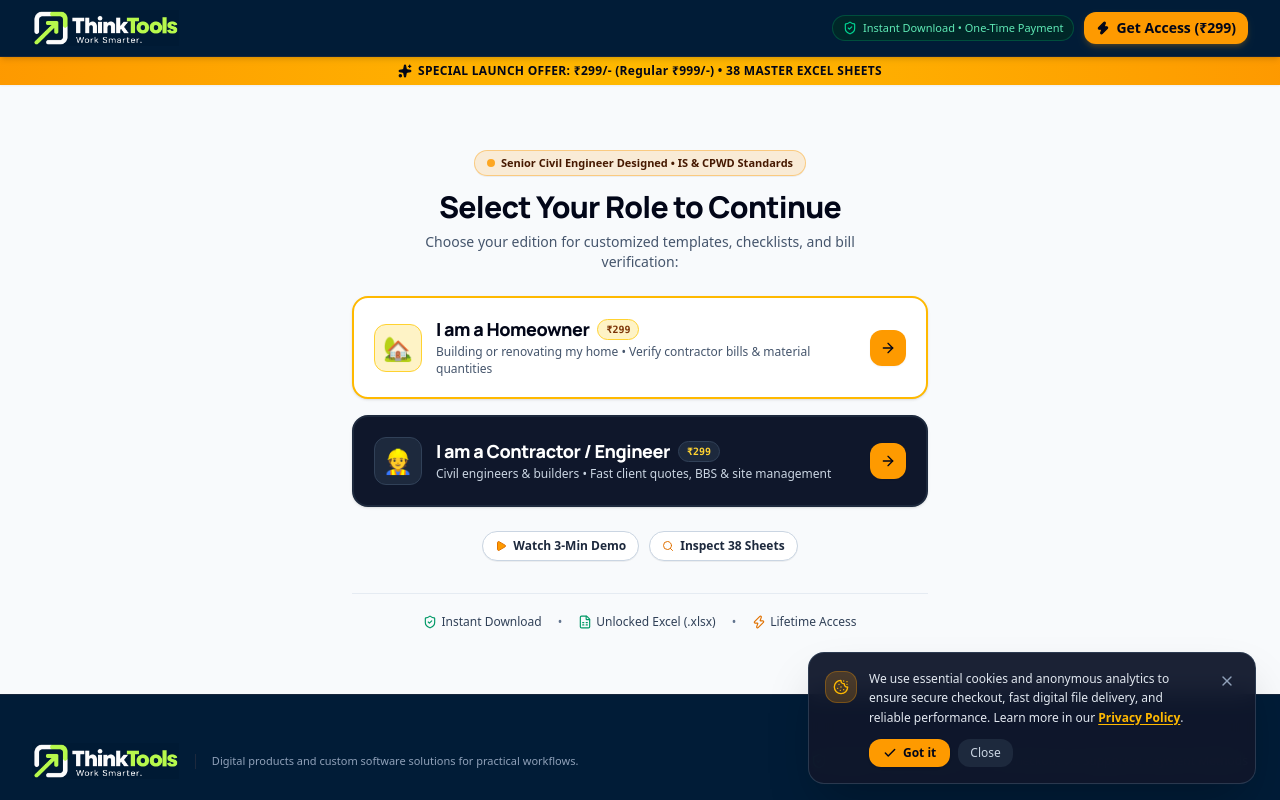
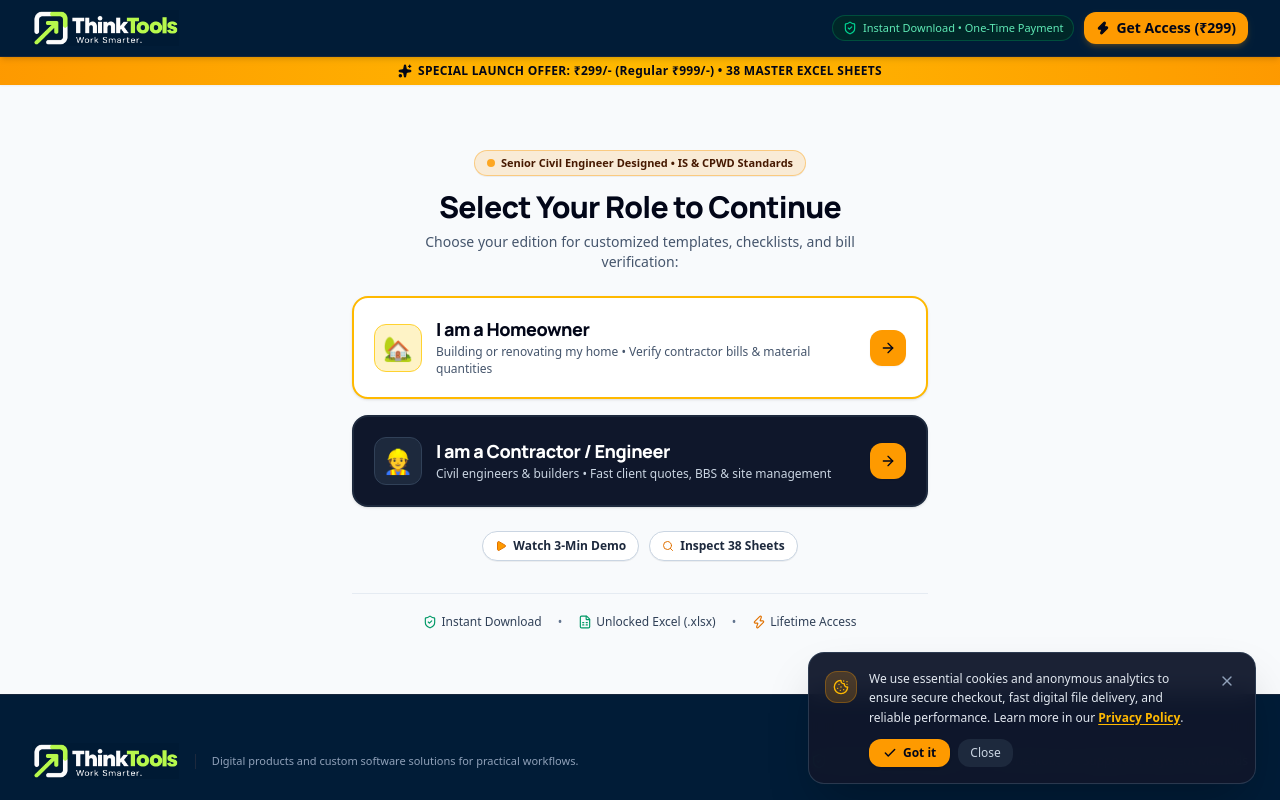
Before and after one commit to naseem3421/thinktools, a Next.js app: page /p/construction-calculator-pro in a window 1280 px wide. Shown: the top 800 px of the page. Built offline with nearby package versions, Linux system fonts and the light colour scheme; no server answers.

Commit message:
feat(gateway): remove price tags from role selection buttons

```diff
--- a/src/app/p/construction-calculator-pro/page.tsx
+++ b/src/app/p/construction-calculator-pro/page.tsx
@@ -74,14 +74,9 @@ export default function ConstructionCalculatorGatewayPage() {
                   🏡
                 </div>
                 <div className="min-w-0">
-                  <div className="flex items-center gap-2">
                   <h2 className="text-base sm:text-lg font-black text-slate-950 leading-tight">
                     I am a Homeowner
                   </h2>
-                    <span className="px-2 py-0.5 rounded-full bg-amber-100 border border-amber-300 text-amber-900 font-mono font-bold text-[10px]">
-                      ₹299
-                    </span>
-                  </div>
                   <p className="text-xs text-slate-600 mt-1 leading-snug">
                     Building or renovating my home • Verify contractor bills &amp; material quantities
                   </p>
@@ -102,14 +97,9 @@ export default function ConstructionCalculatorGatewayPage() {
                   👷
                 </div>
                 <div className="min-w-0">
-                  <div className="flex items-center gap-2">
                   <h2 className="text-base sm:text-lg font-black text-white leading-tight">
                     I am a Contractor / Engineer
                   </h2>
-                    <span className="px-2 py-0.5 rounded-full bg-slate-800 border border-slate-700 text-amber-300 font-mono font-bold text-[10px]">
-                      ₹299
-                    </span>
-                  </div>
                   <p className="text-xs text-slate-300 mt-1 leading-snug">
                     Civil engineers &amp; builders • Fast client quotes, BBS &amp; site management
                   </p>
```
Lines whose indentation alone changed are shown as unchanged.
